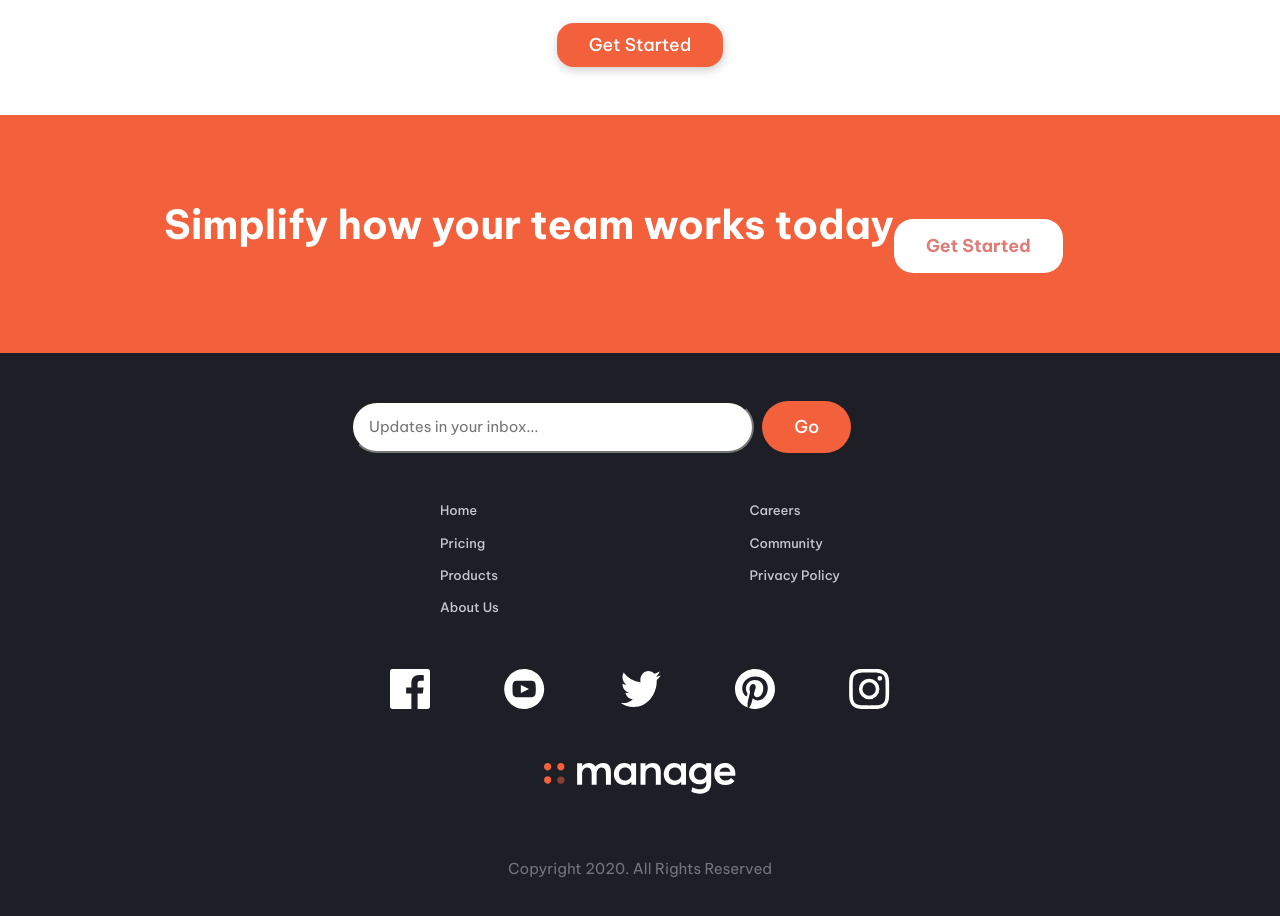
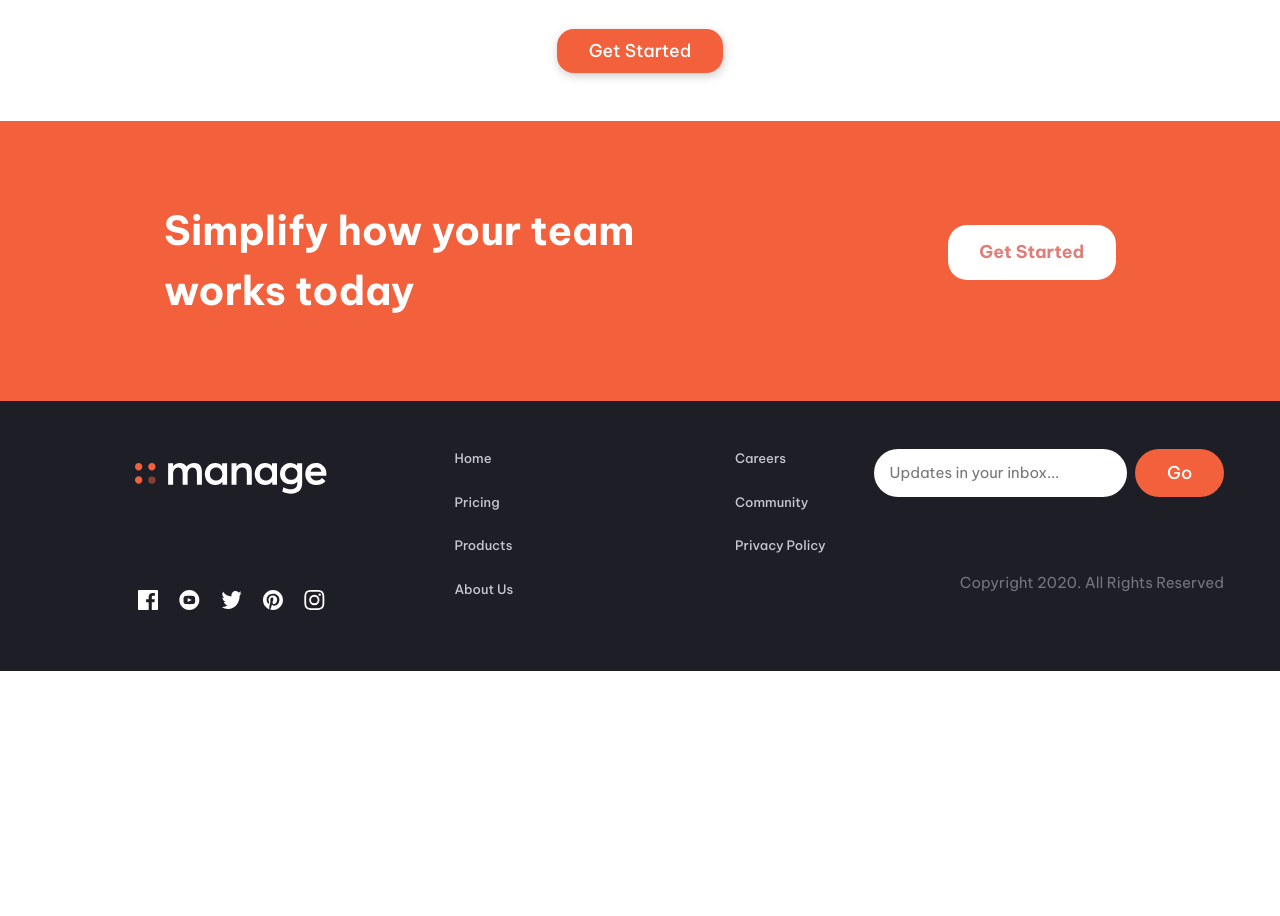
Before and after one commit to GeorgeBazerashvili/FrontendMentor-challenge, a plain HTML site: page index.html in a window 1280 px wide. Shown: the part 1748-2664 px from the top of the page. After the commit the page ends 2419 px from the top, so only its background shows below. Drawn offline with Linux system fonts and the light colour scheme.

Commit message:
responsive done

```diff
--- a/index.html
+++ b/index.html
@@ -157,6 +157,13 @@
                         stop
                         recommending them to everyone I talk to!"</p>
                 </div>
+                <div class="color-gray card fs-body hide">
+                    <img src="./images/avatar-anisha.png" alt="Anisha's avatar">
+                    <h3>Anisha Li</h3>
+                    <p>“Manage has supercharged our team’s workflow. The ability to maintain visibility on larger
+                        milestones at all times keeps
+                        everyone motivated.”</p>
+                </div>
 
             </div>
             <div class="switch" id="switch">
@@ -174,7 +181,7 @@
 
     <footer class="bg-orange">
         <div class="container bottom-div">
-            <div>
+            <div class="limiter">
                 <p class="fs-secondary-heading bold">Simplify how your team works today
                 <p>
             </div>
@@ -182,7 +189,7 @@
         </div>
 
         <section class="lowest-section | bg-dark ">
-            <div class="container last-container">
+            <div class="container last-container" id="last-cont">
                 <div class="bottom-icons-cont">
                     <img src="./images/whitelogo.svg" alt="logo">
                     <div class="icons-container">
@@ -208,15 +215,17 @@
                         </div>
                     </ul>
                 </nav>
-                <div>
+                <div class="inbox" id="inbox">
+
                     <form>
                         <div class="form">
                             <input type="email" placeholder="Updates in your inbox...">
                             <button class="button">Go</button>
                         </div>
                     </form>
+                    <p class="copyright" id="copyright">Copyright 2020. All Rights Reserved</p>
                 </div>
-                <p class="copyright">Copyright 2020. All Rights Reserved</p>
+
             </div>
 
         </section>
--- a/script.js
+++ b/script.js
@@ -2,10 +2,26 @@ let carousel = document.getElementById("carousel");
 let whatever = document.getElementById("switch");
 let controllers = document.querySelectorAll(".controller");
 let cards = document.querySelectorAll(".card");
+
 const hamburger = document.getElementById("hamburger");
 const illustration = document.getElementById("illustration");
 const navigation = document.getElementById("dropdown-list");
+const inbox = document.getElementById("inbox");
+const lastContainer = document.getElementById("last-cont");
+const copyright = document.getElementById("copyright");
 
+const x = window.innerWidth;
+if (x >= 900) {
+  illustration.classList.remove("hide");
+  navigation.classList.remove("show");
+  inbox.appendChild(copyright);
+}
+
+if (x < 900) {
+  lastContainer.appendChild(copyright);
+}
+
+console.log(cards);
 let currentCardIndex = 0;
 let currentController = controllers[currentCardIndex];
 let currentCard = cards[currentCardIndex];
@@ -14,7 +30,6 @@ currentCard.classList.add("show");
 
 controllers.forEach((item) => {
   item.addEventListener("click", (e) => {
-    console.log(e.target.value);
     currentController.classList.remove("selected");
     currentCard.classList.remove("show");
     currentCardIndex = e.target.value;
@@ -24,8 +39,6 @@ controllers.forEach((item) => {
     currentCard.classList.add("show");
   });
 });
-
-console.log(carousel.childNodes);
 
 hamburger.onclick = () => {
   illustration.classList.toggle("hide");
@@ -37,5 +50,10 @@ window.addEventListener("resize", () => {
   if (x >= 900) {
     illustration.classList.remove("hide");
     navigation.classList.remove("show");
+    inbox.appendChild(copyright);
+  }
+
+  if (x < 900) {
+    lastContainer.appendChild(copyright);
   }
 });
--- a/style.css
+++ b/style.css
@@ -167,18 +167,35 @@ h3 {
 }
 
 .hide {
-  display: none;
+  display: none !important;
 }
 
 /* Styling */
 
 .container {
-  --max-width: 1110px;
+  --max-width: 1200px;
   --padding: 2rem;
 
   width: min(var(--max-width), 100%);
   margin-inline: auto;
   padding: var(--padding);
+}
+
+@media (min-width: 1600px) {
+  .container {
+    --max-width: 1300px;
+  }
+}
+
+@media (min-width: 1800px) {
+  .container {
+    --max-width: 1500px;
+  }
+
+  .bottom-div {
+    flex-direction: row;
+    justify-content: space-between;
+  }
 }
 
 .primary-nav,
@@ -190,6 +207,7 @@ h3 {
   display: flex;
   justify-content: space-between;
   align-items: center;
+  width: 100%;
 }
 
 .order-container {
@@ -331,6 +349,8 @@ footer {
   margin-inline: auto;
   text-align: center;
   padding: 5rem 1.5rem;
+  display: flex;
+  flex-direction: column;
 }
 
 .bottom-div > div > .inverted {
@@ -579,4 +599,73 @@ footer {
   .down-section button {
     margin-top: 2rem;
   }
+
+  .bottom-div {
+    flex-direction: row;
+    justify-content: space-between;
+    width: min(100%, 1000px);
+  }
+
+  .limiter {
+    width: min(50%, 50rem);
+    text-align: start;
+  }
+
+  .lowest-section * {
+    order: 1 !important;
+  }
+
+  .last-container {
+    flex-direction: row;
+    justify-content: space-between;
+    align-items: center;
+  }
+
+  .bottom-icons-cont {
+    flex-basis: 20%;
+    flex-direction: column;
+  }
+
+  .bottom-icons-cont > img {
+    margin-bottom: 6rem;
+  }
+
+  .last-container > nav {
+    flex-basis: 40%;
+    align-items: start;
+    padding-inline: 3rem;
+  }
+
+  .icons-container * {
+    transform: scale(1);
+  }
+
+  .icons-container {
+    margin-block: 0;
+  }
+
+  .bottom-list {
+    margin: 0;
+    display: flex;
+    width: min(100%, 1000px) !important;
+  }
+
+  .bottom-list > div > li {
+    margin-bottom: 1.5rem;
+  }
+
+  .inbox {
+    align-self: start;
+    flex-basis: 30%;
+    text-align: right;
+  }
+
+  .copyright {
+    margin-top: 5em;
+    color: #74757a;
+  }
+
+  form > .form > input {
+    border: none !important;
+  }
 }
```
